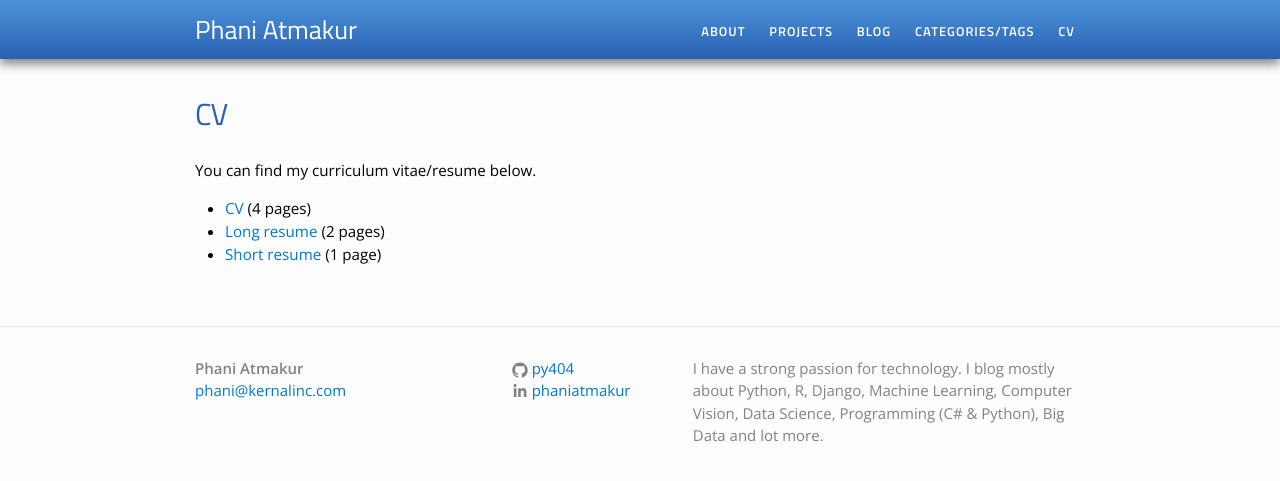
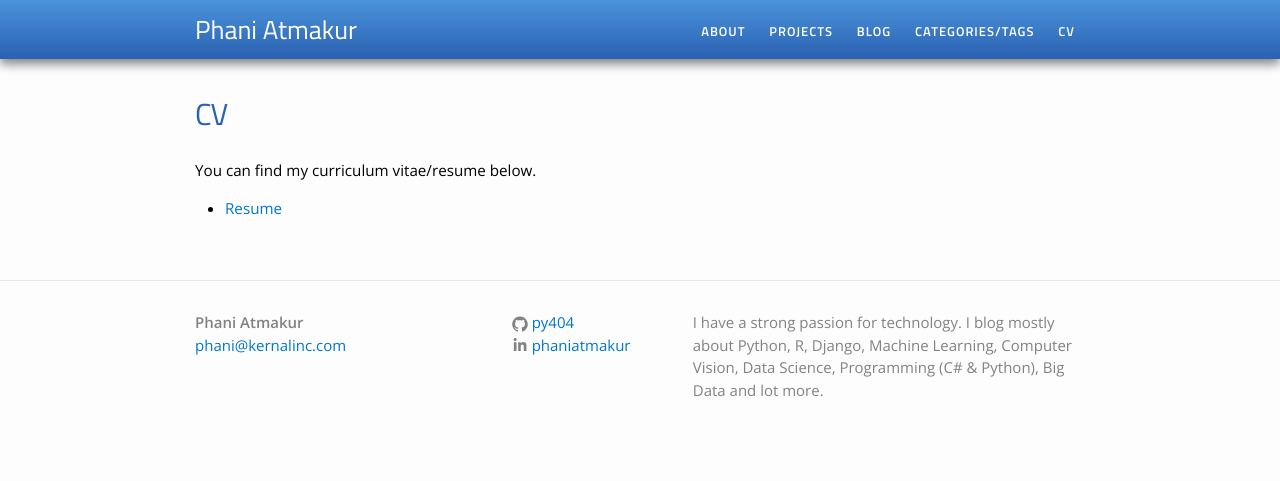
Before and after one commit to py404/py404.github.io, a Jekyll site: the page built from cv.md, in a window 1280 px wide. Shown: the top 481 px of the page. Built offline with Jekyll 4.4.1, drawn with Linux system fonts in a browser that asks for light colours.

Commit message:
Added updated resume

```diff
--- a/cv.md
+++ b/cv.md
@@ -6,7 +6,5 @@ permalink: /cv/
 
 You can find my curriculum vitae/resume below.
 <ul>
-	<li><a href="long_cv.pdf">CV</a> (4 pages)</li>
-	<li><a href="two_page.pdf">Long resume</a> (2 pages)</li>
-	<li><a href="short_cv.pdf">Short resume</a> (1 page)</li>
+	<li><a href="Resume_Phani.pdf">Resume</a></li>
 </ul>
```
Also changed, not shown: 1 other file.
